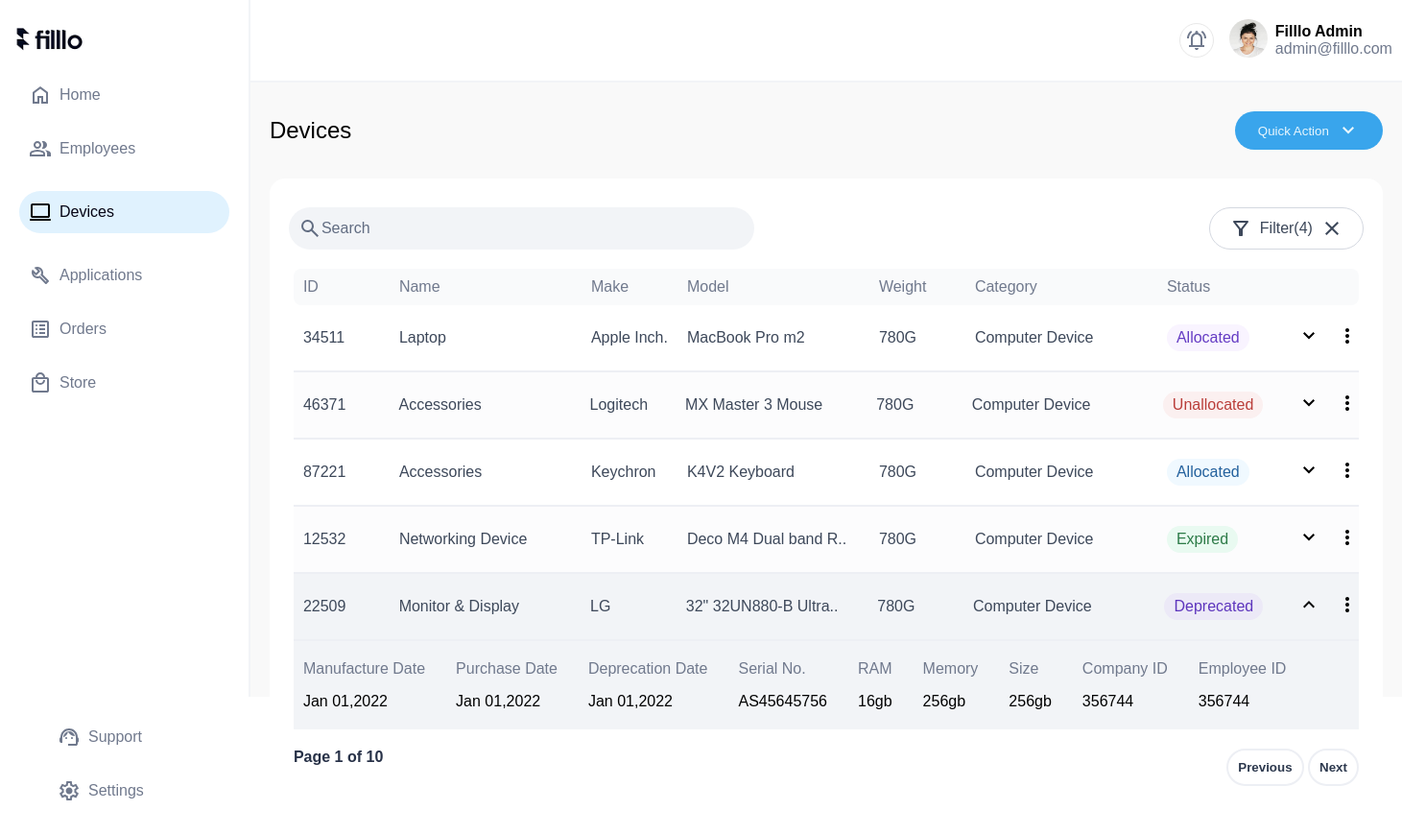
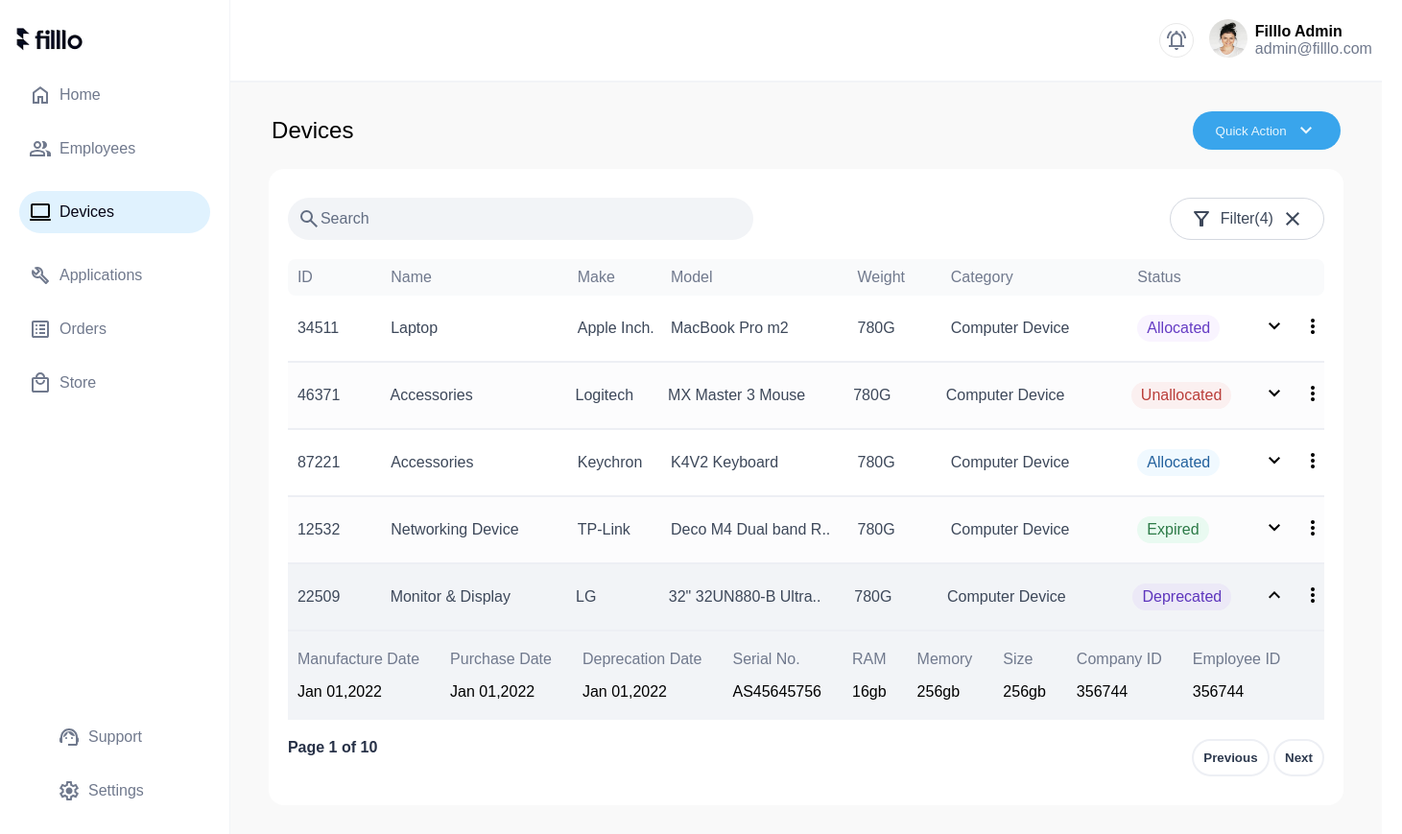
Before and after one commit to Rox-Liu/hr-navigator-devices, a plain HTML site: page index.html in a window 1280 px wide. Shown: the whole page at 96% size, 1461 px wide, since content can reach past the window. Drawn offline with Linux system fonts and the light colour scheme.

Commit message:
bug fixed

```diff
--- a/css/style.css
+++ b/css/style.css
@@ -2,8 +2,12 @@ html, body {
     margin: 0 auto;
     font-family: Arial, Helvetica, sans-serif;
     display: grid;
-    grid-template-columns: 1fr 6fr;
+    grid-template-columns: 3fr 7fr;
     color: #70798d;
+}
+
+.left {
+    border-right: 1px solid #f2f4f7;
 }
 
 .left-half {
@@ -36,7 +40,7 @@ html, body {
     color:#050515;
     gap: .5rem;
     background-color: #e0f2fe;
-    padding: 10px 120px 10px 10px;
+    padding: 10px 100px 10px 10px;
     border-radius: 2rem;
     margin-left: 20px;
 }
@@ -51,12 +55,11 @@ html, body {
 
 .right-half {
     min-width: 1200px;
-    border-left: 2px solid #f2f4f7;
 }
 
 nav {
     display: flex;
-    justify-content: right;
+    justify-content: flex-end;
     border-bottom: 2px solid #f2f4f7;
     padding: 20px 10px;
     align-items: center;
@@ -97,15 +100,20 @@ nav {
     color:black;
 }
 
-.bg-color-special {
+.hero {
+    display: flex;
+    flex-direction: column;
+    justify-content: space-between;
+    padding: 30px 20px;
+    align-items: center;
     background-color: #f9f9f9;
-    height: 80vh;
 }
 
-.hero {
+.navbar {
     display: flex;
     justify-content: space-between;
-    padding: 30px 20px;
+    width: 96%;
+    padding: 0 0 20px 0;
     align-items: center;
 }
 
@@ -170,7 +178,6 @@ nav {
 .list-3 {
     display: flex;
     flex-direction: column;
-    padding: 0 5px;
 }
 
 .category {
--- a/index.html
+++ b/index.html
@@ -7,7 +7,7 @@
     <title>HR Navigator Devices</title>
 </head>
 <body>
-    <section>
+    <section class="left">
         <div class="left-half">
             <div class="logo">
                 <div><img src="images/logo.png" alt="logo"></div>
@@ -21,7 +21,7 @@
                     <svg xmlns="http://www.w3.org/2000/svg" fill="#70798d" height="24" viewBox="0 -960 960 960" width="24"><path d="M40-160v-112q0-34 17.5-62.5T104-378q62-31 126-46.5T360-440q66 0 130 15.5T616-378q29 15 46.5 43.5T680-272v112H40Zm720 0v-120q0-44-24.5-84.5T666-434q51 6 96 20.5t84 35.5q36 20 55 44.5t19 53.5v120H760ZM360-480q-66 0-113-47t-47-113q0-66 47-113t113-47q66 0 113 47t47 113q0 66-47 113t-113 47Zm400-160q0 66-47 113t-113 47q-11 0-28-2.5t-28-5.5q27-32 41.5-71t14.5-81q0-42-14.5-81T544-792q14-5 28-6.5t28-1.5q66 0 113 47t47 113ZM120-240h480v-32q0-11-5.5-20T580-306q-54-27-109-40.5T360-360q-56 0-111 13.5T140-306q-9 5-14.5 14t-5.5 20v32Zm240-320q33 0 56.5-23.5T440-640q0-33-23.5-56.5T360-720q-33 0-56.5 23.5T280-640q0 33 23.5 56.5T360-560Zm0 320Zm0-400Z"/></svg>
                     <div>Employees</div>
                 </div>
-                <div class="functions, device">
+                <div class="functions device">
                     <svg xmlns="http://www.w3.org/2000/svg" height="24" viewBox="0 -960 960 960" width="24"><path d="M80-120q-17 0-28.5-11.5T40-160q0-17 11.5-28.5T80-200h800q17 0 28.5 11.5T920-160q0 17-11.5 28.5T880-120H80Zm80-120q-33 0-56.5-23.5T80-320v-440q0-33 23.5-56.5T160-840h640q33 0 56.5 23.5T880-760v440q0 33-23.5 56.5T800-240H160Zm0-80h640v-440H160v440Zm0 0v-440 440Z"/></svg>
                     <div>Devices</div>
                 </div>
@@ -50,7 +50,7 @@
             </div>
         </div>
     </section>
-    <section>
+    <section class="right">
         <div class="right-half">
             <nav>
                 <div class="top">
@@ -64,8 +64,8 @@
                     </div>
                 </div>
             </nav>
-            <div class="bg-color-special">
                 <div class="hero">
+                    <div class="navbar">
                         <div class="font-special">Devices</div>
                         <div class="quick-action">
                             <button id="quick">
@@ -74,6 +74,7 @@
                             </button>
                         </div>
                     </div>
+
                     <div class="bg-color-white">
                         <div class="hero2">
                             <div class="search">
@@ -209,6 +210,7 @@
                         </div>
                     </div>
                 </div>
+            </nav>
         </div>
     </section>
 
```
Lines whose indentation alone changed are shown as unchanged.
